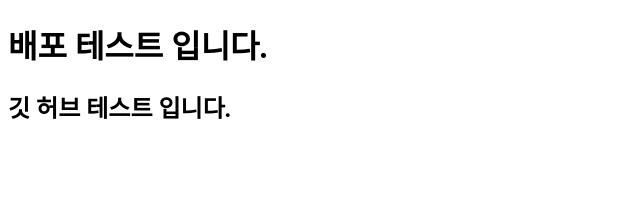
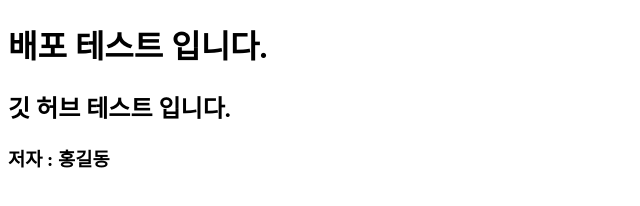
Before and after one commit to BaeJunHee48/sg_3, a plain HTML site: page index.html in a window 1280 px wide. Shown: the whole page, without its empty margins (0-640 px from the left). Drawn offline with Linux system fonts and the light colour scheme.

Commit message:
feat : 저자 추가

```diff
--- a/index.html
+++ b/index.html
@@ -8,5 +8,6 @@
   <body>
     <h1>배포 테스트 입니다.</h1>
     <h2>깃 허브 테스트 입니다.</h2>
+    <h3>저자 : 홍길동</h3>
   </body>
 </html>
```
